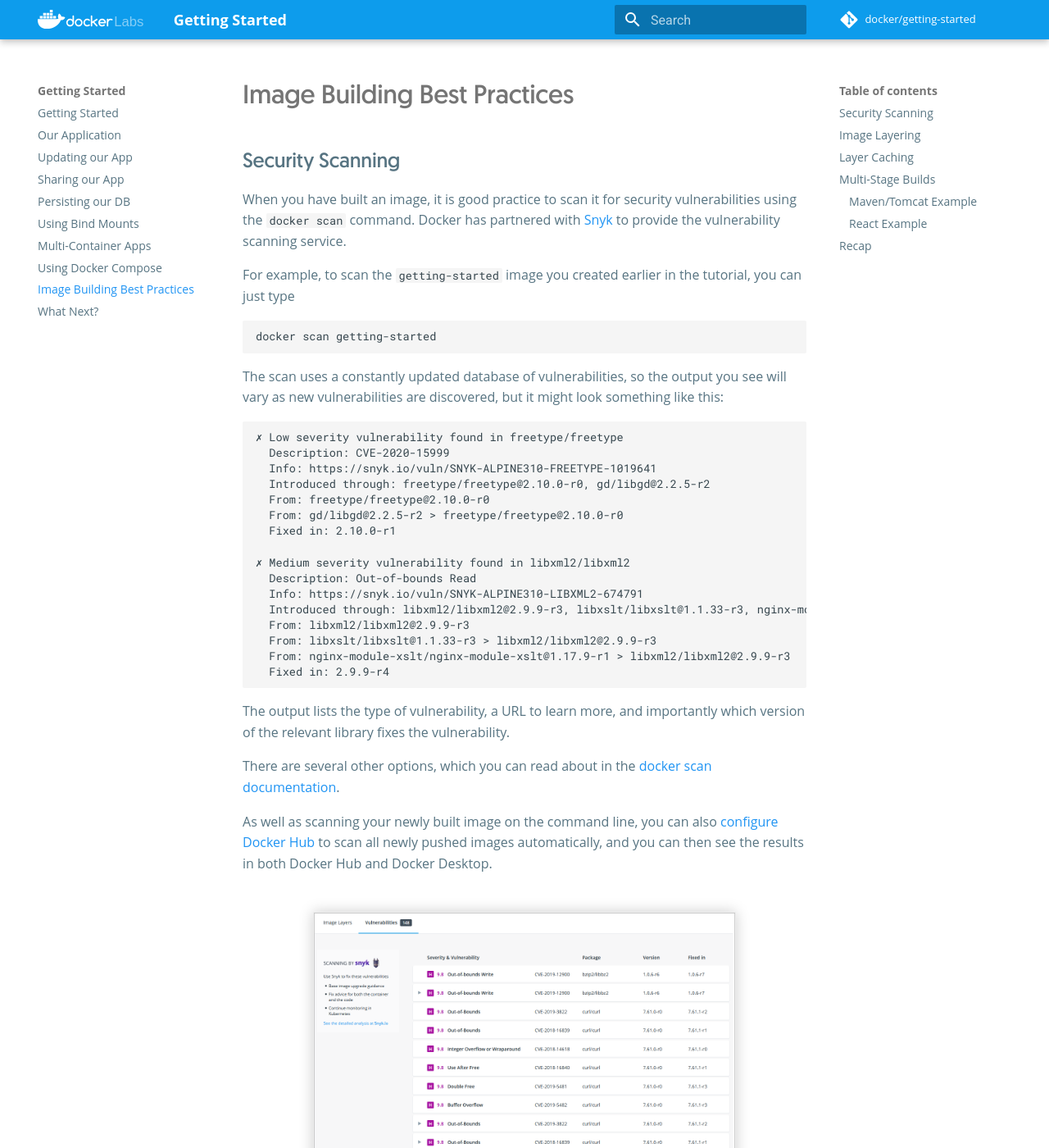
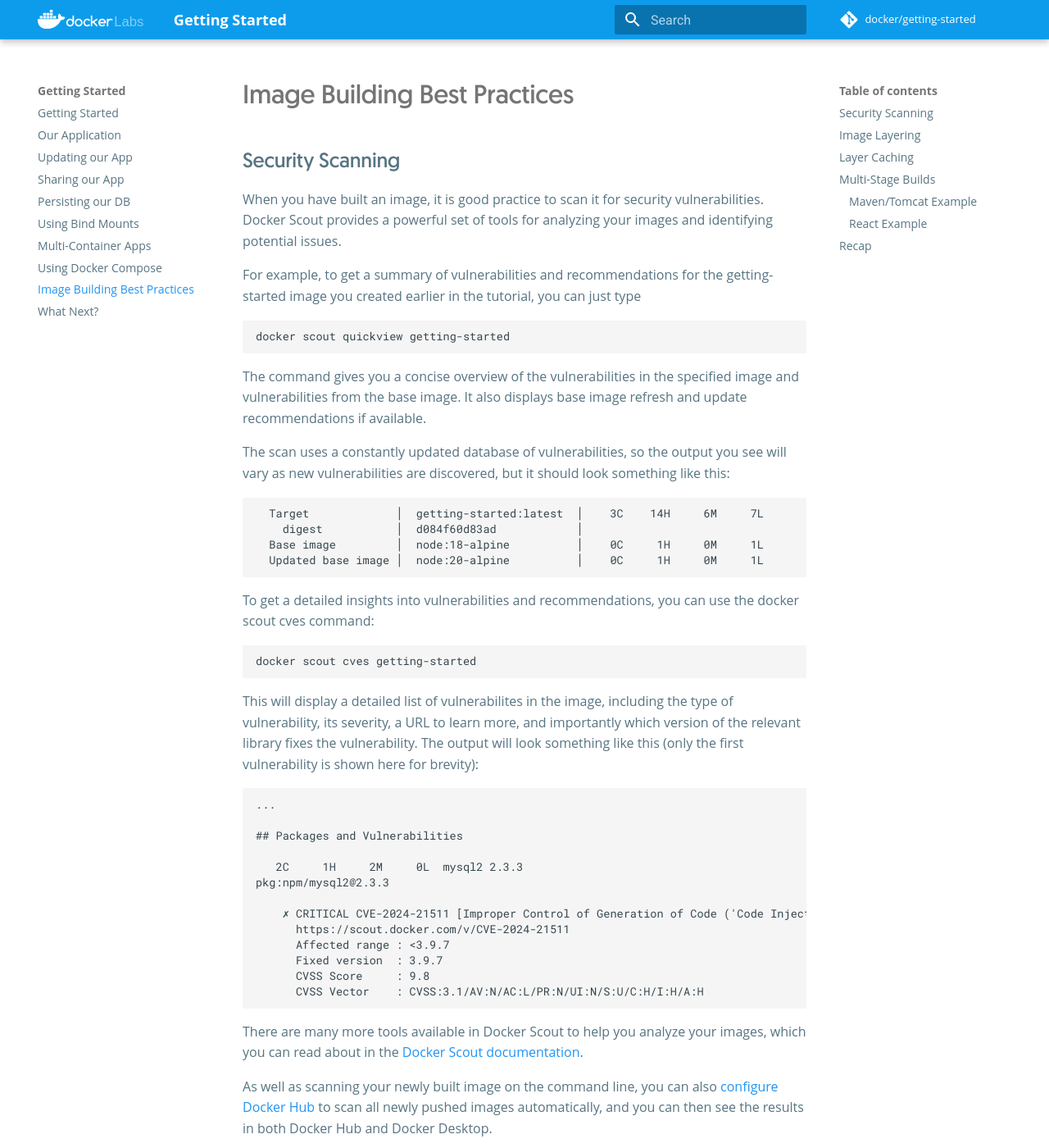
Before and after one commit to docker/getting-started, an MkDocs documentation site: the page built from docs/tutorial/image-building-best-practices/index.md, in a window 1280 px wide and 1400 px high. Shown: the whole window at 82% size. Built offline with MkDocs 1.6.1 and Material for MkDocs 9.7.7, drawn with Linux system fonts in a browser that asks for light colours; comment, search, counter and statistics services are not loaded.

Commit message:
Replace docker scan with docker scout for Security Scanning

````diff
--- a/docs/tutorial/image-building-best-practices/index.md
+++ b/docs/tutorial/image-building-best-practices/index.md
@@ -1,45 +1,55 @@
 ## Security Scanning
 
-When you have built an image, it is good practice to scan it for security vulnerabilities using the `docker scan` command.
-Docker has partnered with [Snyk](http://snyk.io) to provide the vulnerability scanning service.
+When you have built an image, it is good practice to scan it for security vulnerabilities. Docker Scout provides a powerful set of tools for analyzing your images and identifying potential issues.
 
-For example, to scan the `getting-started` image you created earlier in the tutorial, you can just type
+For example, to get a summary of vulnerabilities and recommendations for the getting-started image you created earlier in the tutorial, you can just type
 
 ```bash
-docker scan getting-started
+docker scout quickview getting-started
 ```
 
-The scan uses a constantly updated database of vulnerabilities, so the output you see will vary as new
-vulnerabilities are discovered, but it might look something like this:
+The command gives you a concise overview of the vulnerabilities in the specified image and vulnerabilities from the base image. It also displays base image refresh and update recommendations if available.
+
+The scan uses a constantly updated database of vulnerabilities, so the output you see will vary as new vulnerabilities are discovered, but it should look something like this:
 
 ```plaintext
-✗ Low severity vulnerability found in freetype/freetype
-  Description: CVE-2020-15999
-  Info: https://snyk.io/vuln/SNYK-ALPINE310-FREETYPE-1019641
-  Introduced through: freetype/freetype@2.10.0-r0, gd/libgd@2.2.5-r2
-  From: freetype/freetype@2.10.0-r0
-  From: gd/libgd@2.2.5-r2 > freetype/freetype@2.10.0-r0
-  Fixed in: 2.10.0-r1
-
-✗ Medium severity vulnerability found in libxml2/libxml2
-  Description: Out-of-bounds Read
-  Info: https://snyk.io/vuln/SNYK-ALPINE310-LIBXML2-674791
-  Introduced through: libxml2/libxml2@2.9.9-r3, libxslt/libxslt@1.1.33-r3, nginx-module-xslt/nginx-module-xslt@1.17.9-r1
-  From: libxml2/libxml2@2.9.9-r3
-  From: libxslt/libxslt@1.1.33-r3 > libxml2/libxml2@2.9.9-r3
-  From: nginx-module-xslt/nginx-module-xslt@1.17.9-r1 > libxml2/libxml2@2.9.9-r3
-  Fixed in: 2.9.9-r4
+  Target             │  getting-started:latest  │    3C    14H     6M     7L
+    digest           │  d084f60d83ad            │
+  Base image         │  node:18-alpine          │    0C     1H     0M     1L
+  Updated base image │  node:20-alpine          │    0C     1H     0M     1L
 ```
 
-The output lists the type of vulnerability, a URL to learn more, and importantly which version of the relevant library
-fixes the vulnerability.
+To get a detailed insights into vulnerabilities and recommendations, you can use the docker scout cves command:
 
-There are several other options, which you can read about in the [docker scan documentation](https://docs.docker.com/engine/scan/).
+```bash
+docker scout cves getting-started
+```
+
+This will display a detailed list of vulnerabilites in the image, including the type of vulnerability, its severity, a URL to learn more, and importantly which version of the relevant library fixes the vulnerability. The output will look something like this (only the first vulnerability is shown here for brevity):
+
+```plaintext
+...
+
+## Packages and Vulnerabilities
+
+   2C     1H     2M     0L  mysql2 2.3.3
+pkg:npm/mysql2@2.3.3
+
+    ✗ CRITICAL CVE-2024-21511 [Improper Control of Generation of Code ('Code Injection')]
+      https://scout.docker.com/v/CVE-2024-21511
+      Affected range : <3.9.7
+      Fixed version  : 3.9.7
+      CVSS Score     : 9.8
+      CVSS Vector    : CVSS:3.1/AV:N/AC:L/PR:N/UI:N/S:U/C:H/I:H/A:H
+```
+
+There are many more tools available in Docker Scout to help you analyze your images, which you can read about in the
+[Docker Scout documentation](https://docs.docker.com/scout/).
 
 As well as scanning your newly built image on the command line, you can also [configure Docker Hub](https://docs.docker.com/docker-hub/vulnerability-scanning/)
 to scan all newly pushed images automatically, and you can then see the results in both Docker Hub and Docker Desktop.
 
-![Hub vulnerability scanning](hvs.png){: style=width:75% }
+![Hub vulnerability scanning](scout.png){: style=width:75% }
 {: .text-center }
 
 ## Image Layering
````
Also changed, not shown: docs/tutorial/image-building-best-practices/hvs.png (deleted), docs/tutorial/image-building-best-practices/scout.png (added).
